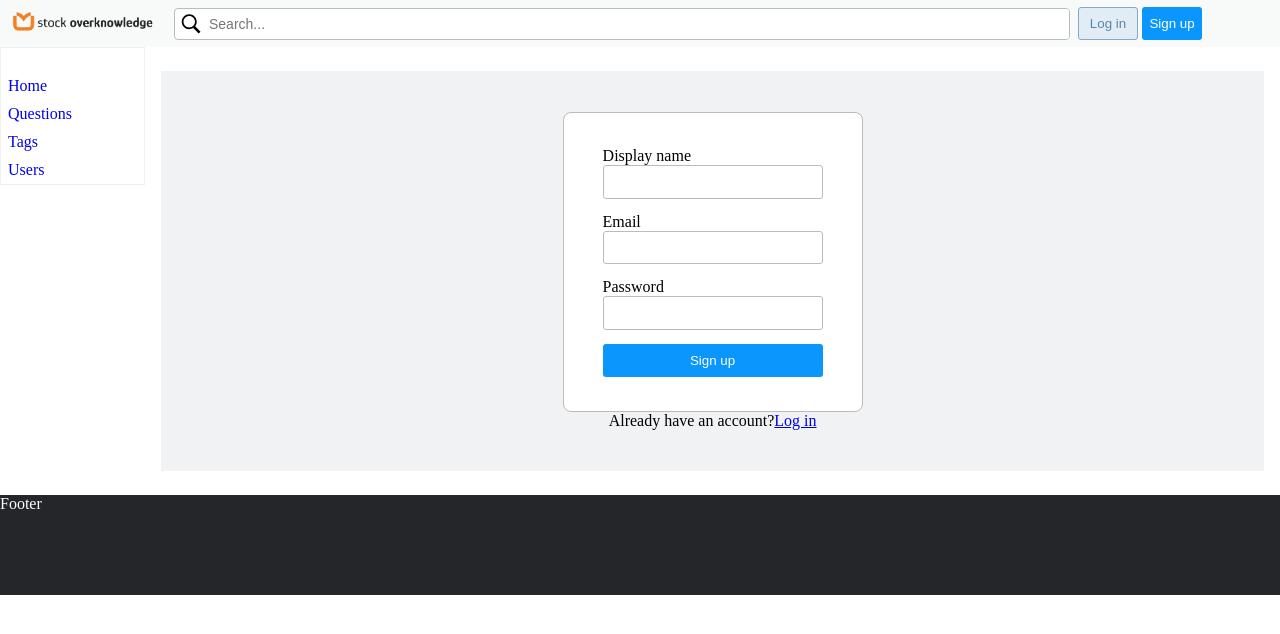
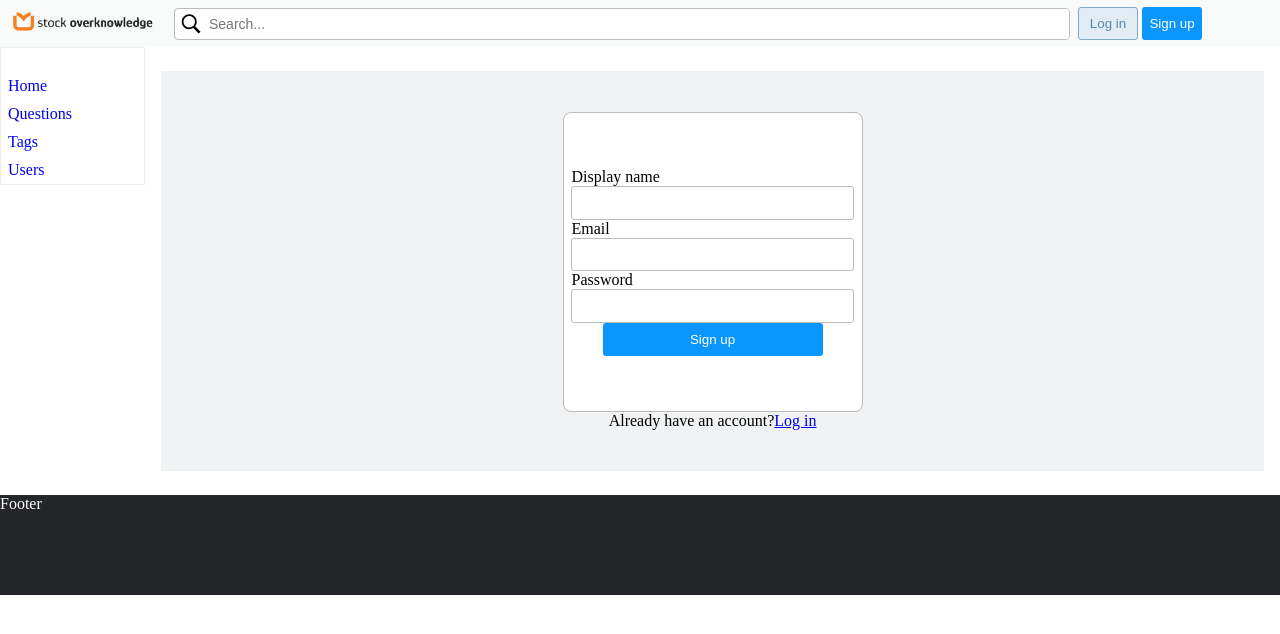
Before and after one commit to Iandayy/stackoverflow, a React (Create React App) app in the folder client/: page /signup in a window 1280 px wide. Shown: the top 634 px of the page. Built offline with nearby package versions, Linux system fonts and the light colour scheme.

Commit message:
signup: fix form

```diff
--- a/client/src/components/User/SignUp.jsx
+++ b/client/src/components/User/SignUp.jsx
@@ -2,7 +2,7 @@ import React from 'react'; // eslint-disable-line no-unused-vars
 import { Link } from 'react-router-dom';
 import styled from 'styled-components';
 
-const SignUpContainer = styled.div`
+const Section = styled.section`
   display: flex;
   flex-direction: column;
   align-items: center;
@@ -12,7 +12,7 @@ const SignUpContainer = styled.div`
   background-color: #f1f2f3;
 `;
 
-const FormWrapper = styled.div`
+const SignUpContainer = styled.div`
   display: flex;
   flex-direction: column;
   align-items: center;
@@ -24,15 +24,15 @@ const FormWrapper = styled.div`
   border-radius: 8px;
 `;
 
+// const FormWrapper = styled.div`
+//   width: 220px;
+//   height: 32px;
+// `;
+
 const Label = styled.label`
   display: flex;
   flex-direction: column;
   flex-basis: 22%;
-`;
-
-const Form = styled.form`
-  width: 220px;
-  height: 32px;
 `;
 
 const Input = styled.input`
@@ -44,6 +44,7 @@ const Input = styled.input`
 `;
 
 const SignUpBtn = styled.button`
+  /* flex-basis: 22%; */
   width: 220px;
   height: 33px;
   color: white;
@@ -58,11 +59,11 @@ const SignUpBtn = styled.button`
 
 const SignUp = () => {
   return (
+    <Section>
       <SignUpContainer>
-      <FormWrapper>
+        <form id="login-form" action="/v1/members" method="post">
           <Label htmlFor="display-name">
             Display name
-          <Form>
             <Input
               id="display-name"
               type="text"
@@ -70,11 +71,9 @@ const SignUp = () => {
               maxlength="100"
               name="display-name"
             />
-          </Form>
           </Label>
           <Label htmlFor="email">
             Email
-          <Form>
             <Input
               id="email"
               type="email"
@@ -82,26 +81,24 @@ const SignUp = () => {
               maxlength="100"
               name="email"
             />
-          </Form>
           </Label>
           <Label htmlFor="password">
             Password
-          <Form>
             <Input
               id="password"
               type="password"
               autocomplete="off"
               name="password"
             />
-          </Form>
           </Label>
+        </form>
         <SignUpBtn>Sign up</SignUpBtn>
-      </FormWrapper>
+      </SignUpContainer>
       <div>
         Already have an account?
         <Link to="/signup">Log in</Link>
       </div>
-    </SignUpContainer>
+    </Section>
   );
 };
 
```
Lines whose indentation alone changed are shown as unchanged.
